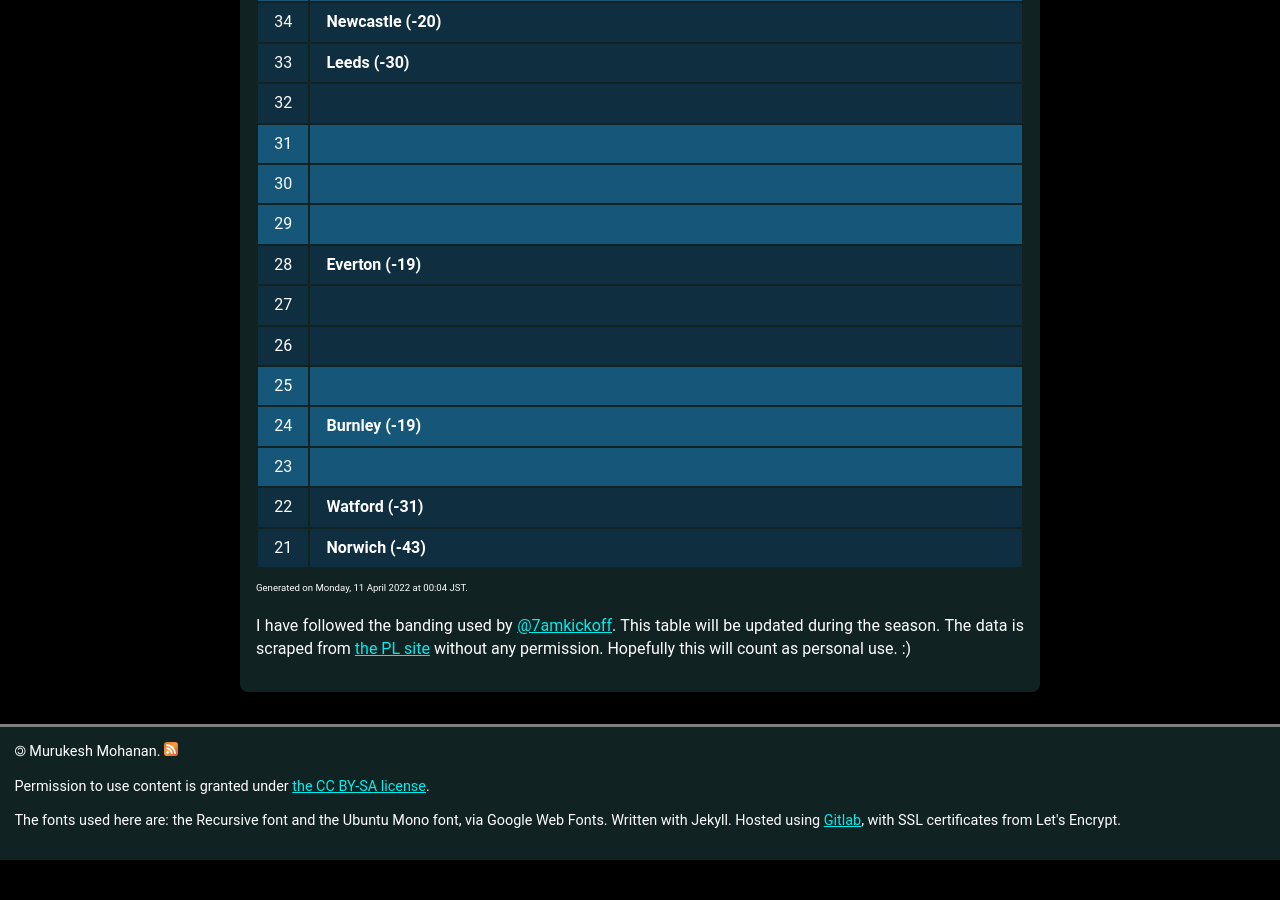
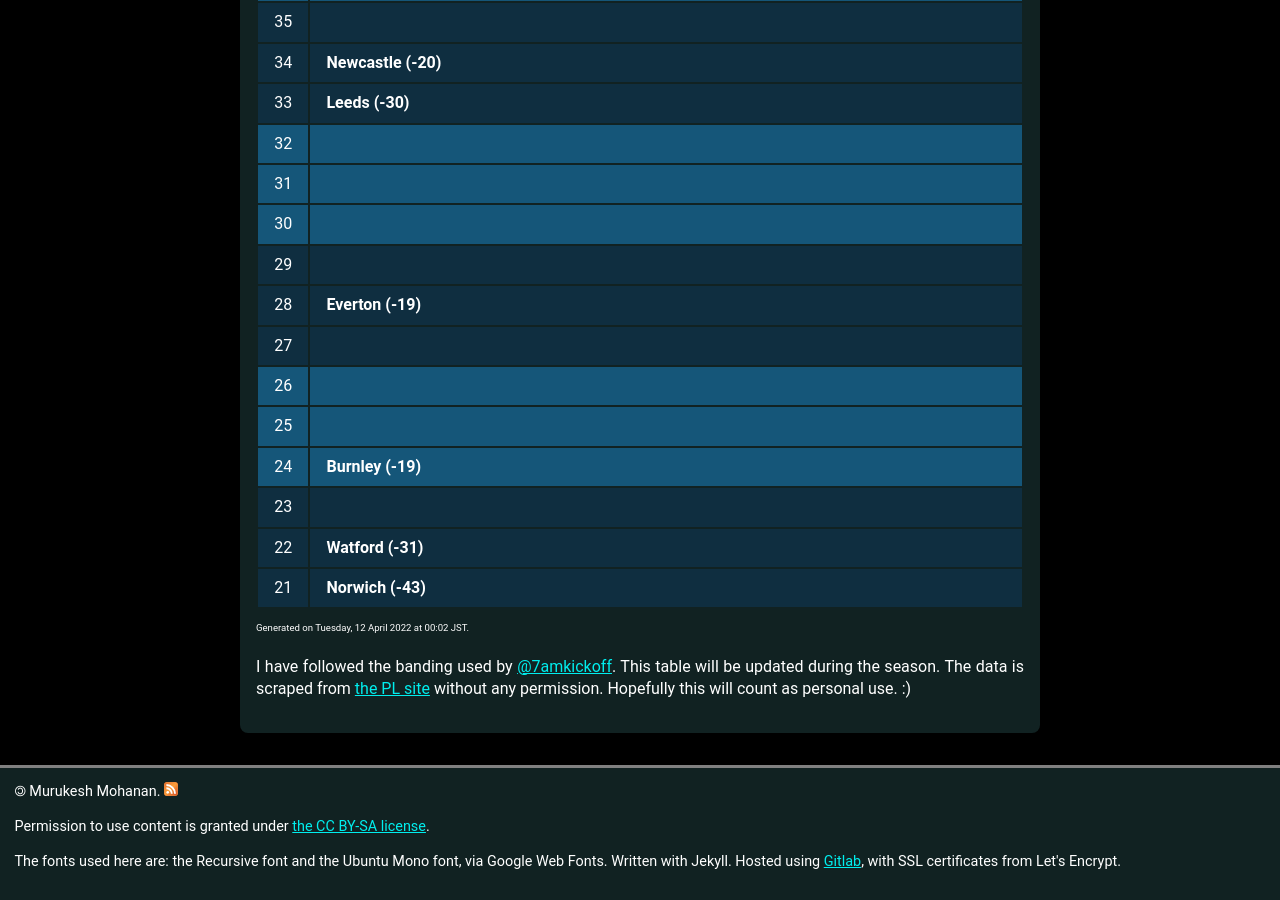
Before and after one commit to muru/muru.github.io, a Jekyll site: the page built from resources.md, in a window 1280 px wide and 900 px high, scrolled down 3058 px. Built offline with Jekyll 4.4.1, drawn with Linux system fonts in a browser that asks for light colours; some web fonts are replaced; before the commit the page ends 3918 px from its top, so only the background shows below that; some of the changed text lies outside the part shown.

Commit message:
updated cann-table: Tue 12 Apr 00:02:19 JST 2022

```diff
--- a/cann-table.html
+++ b/cann-table.html
@@ -1,18 +1,23 @@
 <table id="cann-table">
 <thead> <th> Pts </th> <th> Clubs (GD) </th> </thead>
 	<tr class="cann-row-1">
-		<td class="cann-point"> 73 </td>
+		<td class="cann-point"> 74 </td>
 		<td class="cann-clubs">
 			<span class="club-name"> Man City (52) </span>
 		</td>
  	</tr>
 	<tr class="cann-row-1">
-		<td class="cann-point"> 72 </td>
+		<td class="cann-point"> 73 </td>
 		<td class="cann-clubs">
 			<span class="club-name"> Liverpool (57) </span>
 		</td>
  	</tr>
 	<tr class="cann-row-1">
+		<td class="cann-point"> 72 </td>
+		<td class="cann-clubs">
+		</td>
+ 	</tr>
+	<tr class="cann-row-2">
 		<td class="cann-point"> 71 </td>
 		<td class="cann-clubs">
 		</td>
@@ -27,7 +32,7 @@
 		<td class="cann-clubs">
 		</td>
  	</tr>
-	<tr class="cann-row-2">
+	<tr class="cann-row-1">
 		<td class="cann-point"> 68 </td>
 		<td class="cann-clubs">
 		</td>
@@ -42,7 +47,7 @@
 		<td class="cann-clubs">
 		</td>
  	</tr>
-	<tr class="cann-row-1">
+	<tr class="cann-row-2">
 		<td class="cann-point"> 65 </td>
 		<td class="cann-clubs">
 		</td>
@@ -57,7 +62,7 @@
 		<td class="cann-clubs">
 		</td>
  	</tr>
-	<tr class="cann-row-2">
+	<tr class="cann-row-1">
 		<td class="cann-point"> 62 </td>
 		<td class="cann-clubs">
 			<span class="club-name"> Chelsea (41) </span>
@@ -73,7 +78,7 @@
 		<td class="cann-clubs">
 		</td>
  	</tr>
-	<tr class="cann-row-1">
+	<tr class="cann-row-2">
 		<td class="cann-point"> 59 </td>
 		<td class="cann-clubs">
 		</td>
@@ -89,7 +94,7 @@
 			<span class="club-name"> Tottenham (19) </span>
 		</td>
  	</tr>
-	<tr class="cann-row-2">
+	<tr class="cann-row-1">
 		<td class="cann-point"> 56 </td>
 		<td class="cann-clubs">
 		</td>
@@ -105,7 +110,7 @@
 			<span class="club-name"> Arsenal (9) </span>
 		</td>
  	</tr>
-	<tr class="cann-row-1">
+	<tr class="cann-row-2">
 		<td class="cann-point"> 53 </td>
 		<td class="cann-clubs">
 		</td>
@@ -122,7 +127,7 @@
 			<span class="club-name"> Man Utd (7) </span>
 		</td>
  	</tr>
-	<tr class="cann-row-2">
+	<tr class="cann-row-1">
 		<td class="cann-point"> 50 </td>
 		<td class="cann-clubs">
 		</td>
@@ -138,7 +143,7 @@
 		<td class="cann-clubs">
 		</td>
  	</tr>
-	<tr class="cann-row-1">
+	<tr class="cann-row-2">
 		<td class="cann-point"> 47 </td>
 		<td class="cann-clubs">
 		</td>
@@ -153,7 +158,7 @@
 		<td class="cann-clubs">
 		</td>
  	</tr>
-	<tr class="cann-row-2">
+	<tr class="cann-row-1">
 		<td class="cann-point"> 44 </td>
 		<td class="cann-clubs">
 		</td>
@@ -168,7 +173,7 @@
 		<td class="cann-clubs">
 		</td>
  	</tr>
-	<tr class="cann-row-1">
+	<tr class="cann-row-2">
 		<td class="cann-point"> 41 </td>
 		<td class="cann-clubs">
 		</td>
@@ -184,7 +189,7 @@
 		<td class="cann-clubs">
 		</td>
  	</tr>
-	<tr class="cann-row-2">
+	<tr class="cann-row-1">
 		<td class="cann-point"> 38 </td>
 		<td class="cann-clubs">
 		</td>
@@ -204,7 +209,7 @@
 			<span class="club-name"> Southampton (-15) </span>
 		</td>
  	</tr>
-	<tr class="cann-row-1">
+	<tr class="cann-row-2">
 		<td class="cann-point"> 35 </td>
 		<td class="cann-clubs">
 		</td>
@@ -221,7 +226,7 @@
 			<span class="club-name"> Leeds (-30) </span>
 		</td>
  	</tr>
-	<tr class="cann-row-2">
+	<tr class="cann-row-1">
 		<td class="cann-point"> 32 </td>
 		<td class="cann-clubs">
 		</td>
@@ -236,7 +241,7 @@
 		<td class="cann-clubs">
 		</td>
  	</tr>
-	<tr class="cann-row-1">
+	<tr class="cann-row-2">
 		<td class="cann-point"> 29 </td>
 		<td class="cann-clubs">
 		</td>
@@ -252,7 +257,7 @@
 		<td class="cann-clubs">
 		</td>
  	</tr>
-	<tr class="cann-row-2">
+	<tr class="cann-row-1">
 		<td class="cann-point"> 26 </td>
 		<td class="cann-clubs">
 		</td>
@@ -268,7 +273,7 @@
 			<span class="club-name"> Burnley (-19) </span>
 		</td>
  	</tr>
-	<tr class="cann-row-1">
+	<tr class="cann-row-2">
 		<td class="cann-point"> 23 </td>
 		<td class="cann-clubs">
 		</td>
@@ -286,4 +291,4 @@
 		</td>
  	</tr>
 </table>
-<span id="cann-gen-note"> Generated on  Monday, 11 April 2022 at 00:04 JST. </span>
+<span id="cann-gen-note"> Generated on  Tuesday, 12 April 2022 at 00:02 JST. </span>
```
